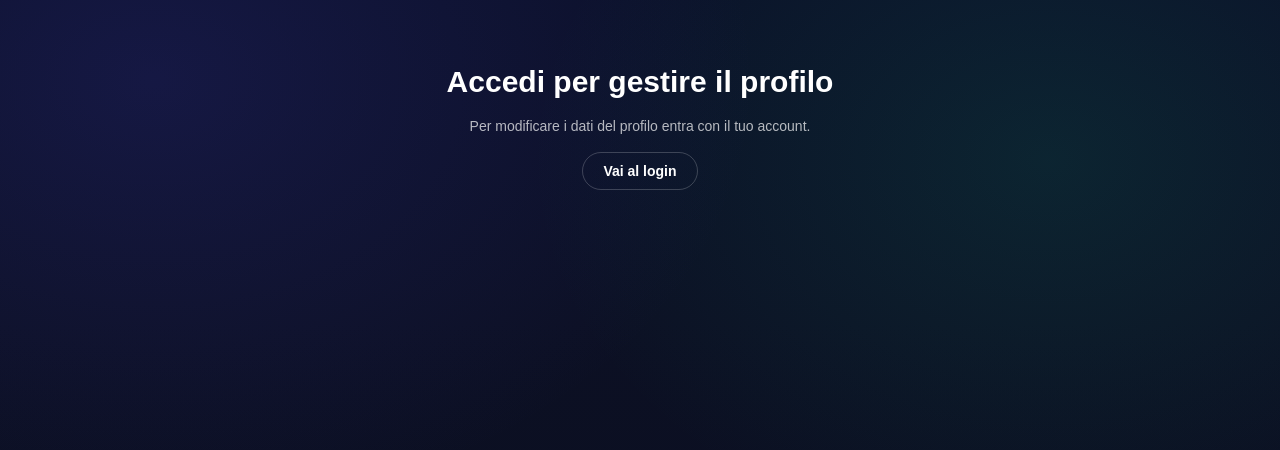
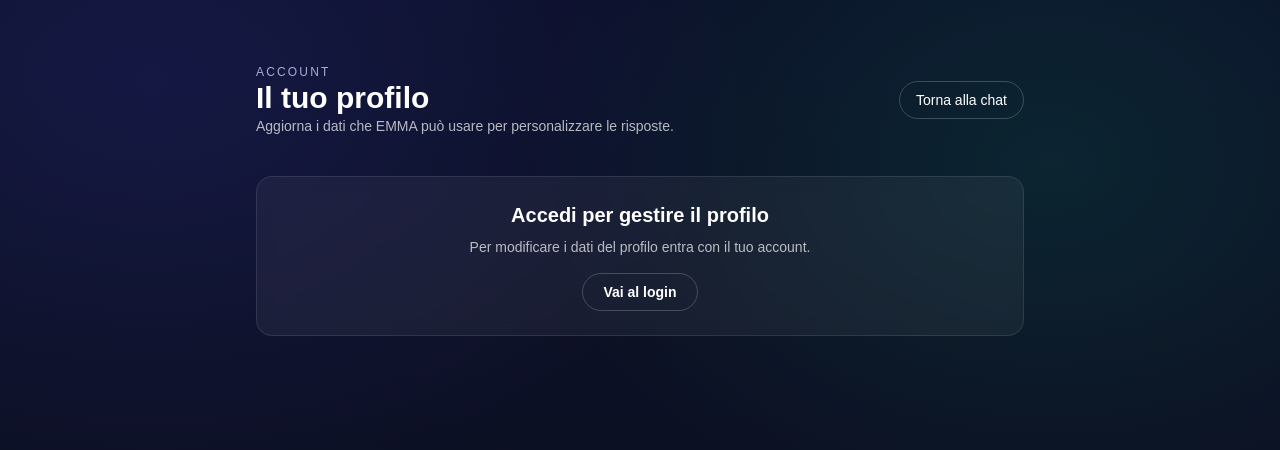
Before and after one commit to thosk92/thomas-site-v2, a Next.js app: page /account in a window 1280 px wide. Shown: the top 450 px of the page. Built offline with nearby package versions, Linux system fonts and the light colour scheme; no server answers; a web font is replaced by a local one.

Commit message:
fix: account page uses client session to avoid false redirects

```diff
--- a/src/app/account/page.tsx
+++ b/src/app/account/page.tsx
@@ -1,47 +1,66 @@
+"use client";
+
 import Link from "next/link";
+import { useEffect, useState } from "react";
+import type { User } from "@supabase/supabase-js";
 import AccountProfileForm from "@/components/AccountProfileForm";
-import { createClient } from "@/lib/supabaseServerClient";
+import { supabase } from "@/lib/supabaseClient";
 
-export const revalidate = 0;
-export const dynamic = "force-dynamic";
+type Profile = {
+  name: string | null;
+  age: number | null;
+  gender: string | null;
+  personal_goal: string | null;
+  language_preference: string | null;
+};
 
-export default async function AccountPage() {
-  const supabase = await createClient();
-  const {
-    data: { user },
-  } = await supabase.auth.getUser();
+export default function AccountPage() {
+  const [user, setUser] = useState<User | null>(null);
+  const [profile, setProfile] = useState<Profile | null>(null);
+  const [loading, setLoading] = useState(true);
 
-  if (!user) {
-    return (
-      <div className="emma-chat-bg min-h-screen w-full px-6 pb-16 pt-16 text-white">
-        <div className="mx-auto flex w-full max-w-3xl flex-col items-center text-center gap-4">
-          <h1 className="text-3xl font-semibold">Accedi per gestire il profilo</h1>
-          <p className="text-sm text-white/70">
-            Per modificare i dati del profilo entra con il tuo account.
-          </p>
-          <Link
-            href="/"
-            className="rounded-full border border-white/20 px-5 py-2 text-sm font-semibold text-white hover:bg-white/10 transition"
-          >
-            Vai al login
-          </Link>
-        </div>
-      </div>
-    );
-  }
+  useEffect(() => {
+    let active = true;
+    (async () => {
+      const { data } = await supabase.auth.getSession();
+      if (!active) return;
+      const sessionUser = data.session?.user ?? null;
+      setUser(sessionUser);
 
-  const { data: profile } = await supabase
-    .from("profiles")
-    .select("*")
-    .eq("id", user.id)
-    .maybeSingle();
+      if (!sessionUser) {
+        setLoading(false);
+        return;
+      }
 
-  const initialProfile = {
-    name: profile?.name ?? null,
-    age: profile?.age ?? null,
-    gender: profile?.gender ?? null,
-    personal_goal: profile?.personal_goal ?? null,
-    language_preference: profile?.language_preference ?? null,
+      const { data: profileData } = await supabase
+        .from("profiles")
+        .select("*")
+        .eq("id", sessionUser.id)
+        .maybeSingle();
+
+      if (active) {
+        setProfile({
+          name: profileData?.name ?? null,
+          age: profileData?.age ?? null,
+          gender: profileData?.gender ?? null,
+          personal_goal: profileData?.personal_goal ?? null,
+          language_preference: profileData?.language_preference ?? null,
+        });
+        setLoading(false);
+      }
+    })();
+
+    return () => {
+      active = false;
+    };
+  }, []);
+
+  const initialProfile: Profile = profile ?? {
+    name: null,
+    age: null,
+    gender: null,
+    personal_goal: null,
+    language_preference: null,
   };
 
   return (
@@ -57,13 +76,32 @@ export default async function AccountPage() {
           </div>
           <Link
             href="/emma"
-            className="rounded-full border border-white/20 px-4 py-2 text-sm text-white hover:bg-white/10 transition"
+            className="rounded-full border border-white/20 px-4 py-2 text-sm text-white transition hover:bg-white/10"
           >
             Torna alla chat
           </Link>
         </header>
 
-        <AccountProfileForm initialProfile={initialProfile} email={user.email} />
+        {loading ? (
+          <div className="mt-10 rounded-2xl border border-white/10 bg-white/5 p-6 text-white/80 backdrop-blur">
+            Caricamento…
+          </div>
+        ) : user ? (
+          <AccountProfileForm initialProfile={initialProfile} email={user.email} />
+        ) : (
+          <div className="mt-10 rounded-2xl border border-white/10 bg-white/5 p-6 text-center text-white/80 backdrop-blur">
+            <h2 className="text-xl font-semibold text-white">Accedi per gestire il profilo</h2>
+            <p className="mt-2 text-sm text-white/70">
+              Per modificare i dati del profilo entra con il tuo account.
+            </p>
+            <Link
+              href="/"
+              className="mt-4 inline-flex items-center justify-center rounded-full border border-white/20 px-5 py-2 text-sm font-semibold text-white transition hover:bg-white/10"
+            >
+              Vai al login
+            </Link>
+          </div>
+        )}
       </div>
     </div>
   );
```
